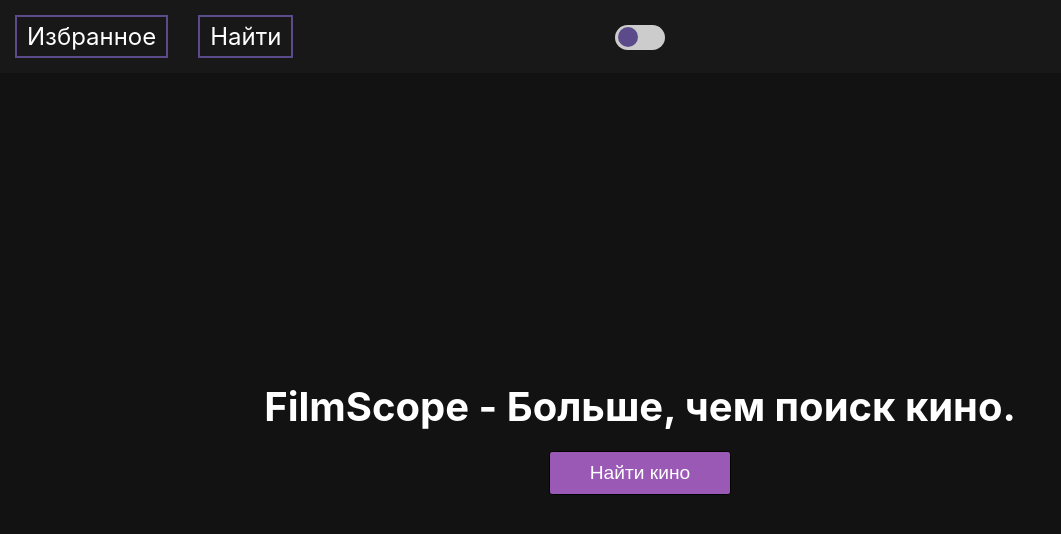
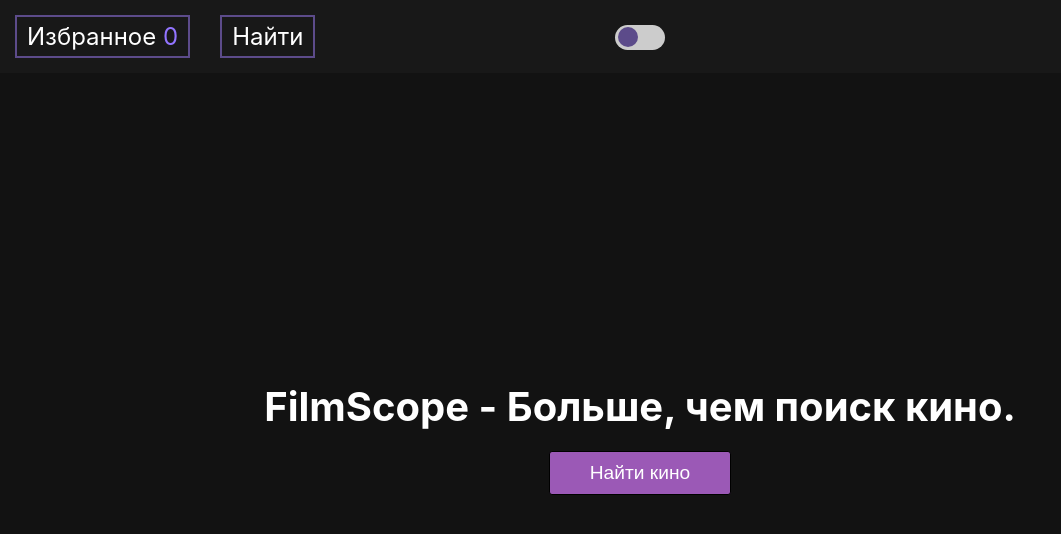
Before and after one commit to papapapsky/FilmScope, a React (Create React App) app: page / in a window 1280 px wide. Shown: the top 534 px of the page, without its empty margins (0-1061 px from the left). Built offline with nearby package versions, Linux system fonts and the light colour scheme.

Commit message:
Favorite films counter in header

```diff
--- a/src/Routes/Header/Header.jsx
+++ b/src/Routes/Header/Header.jsx
@@ -1,4 +1,4 @@
-import { useContext, useState } from "react";
+import { useContext, useEffect, useState } from "react";
 import { Link } from "react-router-dom";
 import { MainContext } from "../../MainContext";
 import "./header.css";
@@ -6,6 +6,11 @@
 export const Header = () => {
   const { themeState } = useContext(MainContext);
   const [theme, setTheme] = themeState;
+  const [favoriteFilms, setFavoriteFilms] = useState(0);
+
+  useEffect(() => {
+    setFavoriteFilms(localStorage.length);
+  }, []);
 
   const ChangeTheme = () => {
     setTheme(theme === "dark" ? "light" : "dark");
@@ -14,7 +19,10 @@
   return (
     <header>
       <Link className="FavoritePage" to="/Favorite">
-        <span>Избранное</span>
+        <span>
+          Избранное{" "}
+          <span style={{ color: "rgb(146, 116, 255)" }}>{favoriteFilms}</span>
+        </span>
       </Link>
       <Link className="FavoritePage" to="/searchMovie">
         <span>Найти</span>
--- a/src/Routes/SearchPage/SearchPage.jsx
+++ b/src/Routes/SearchPage/SearchPage.jsx
@@ -120,7 +120,7 @@
   useEffect(() => {
     if (filteredMovies.length > 0) {
       const handleScroll = () => {
-        const threshold = 100;
+        const threshold = 1;
         const scrollY = window.scrollY || document.documentElement.scrollTop;
         const windowHeight = window.innerHeight;
         const documentHeight = document.documentElement.scrollHeight;
@@ -149,7 +149,6 @@
   useEffect(() => {
     if (illusionPage > 1) {
       const nextIllusionPage = illusionPage;
-      setLoading(true);
       FetchToMovies(
         `http://www.omdbapi.com/?apikey=${ApiKey}&s=${currentMovieName}&page=${nextIllusionPage}`
       ).then((data) => {
@@ -157,7 +156,6 @@
           setMovies([...movies.concat(data.Search)]);
           setRenderNewMovies(false);
         }
-        setLoading(false);
       });
     }
   }, [illusionPage]);
--- a/src/Routes/SearchPage/Searchpage.css
+++ b/src/Routes/SearchPage/Searchpage.css
@@ -270,6 +270,14 @@
   }
 }
 
+.lazyIndicator {
+  position: absolute;
+  top: 95%;
+  left: 50%;
+  transform: translate(-95%, -50%);
+  margin-bottom: 20px;
+}
+
 .FilterBlock {
   margin: 20px;
   display: flex;
--- a/src/Routes/SearchPage/searchComponents/LazyLoading/FiltreMovies.jsx
+++ b/src/Routes/SearchPage/searchComponents/LazyLoading/FiltreMovies.jsx
@@ -45,7 +45,7 @@
 
       setTimeout(() => {
         window.scrollTo({ top: window.scrollY, behavior: "smooth" });
-      }, 100);
+      }, 10);
     };
 
     applyFiltersAsync();
```
